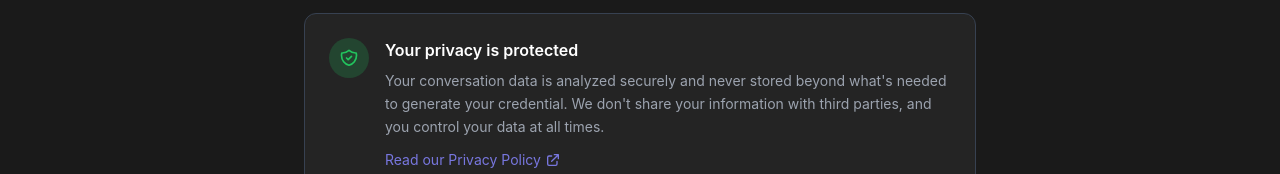
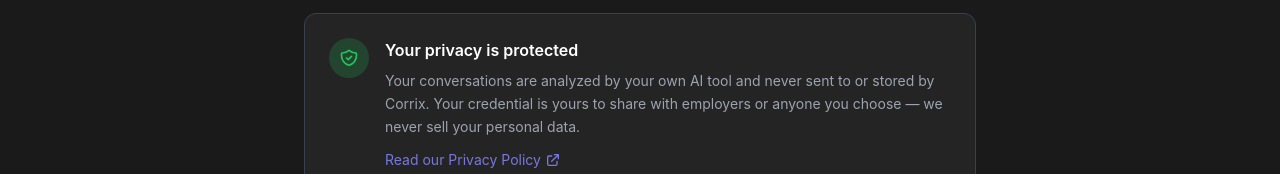
Before and after one commit to geoff-a11y/Corrix-dashboard-app, a React (Vite) app in the folder packages/dashboard/: page /assessment in a window 1280 px wide. Shown: the part 778-952 px from the top of the page. Built offline with nearby package versions, Linux system fonts and the light colour scheme; no server answers.

Commit message:
Update privacy box text for accuracy

```diff
--- a/packages/dashboard/src/pages/AssessmentLandingPage.tsx
+++ b/packages/dashboard/src/pages/AssessmentLandingPage.tsx
@@ -144,8 +144,8 @@
               <div>
                 <h3 className="font-semibold text-white mb-2">Your privacy is protected</h3>
                 <p className="text-gray-400 text-sm leading-relaxed">
-                  Your conversation data is analyzed securely and never stored beyond what's needed to generate your credential.
-                  We don't share your information with third parties, and you control your data at all times.
+                  Your conversations are analyzed by your own AI tool and never sent to or stored by Corrix.
+                  Your credential is yours to share with employers or anyone you choose — we never sell your personal data.
                 </p>
                 <a
                   href="https://corrix.ai/privacy"
```
